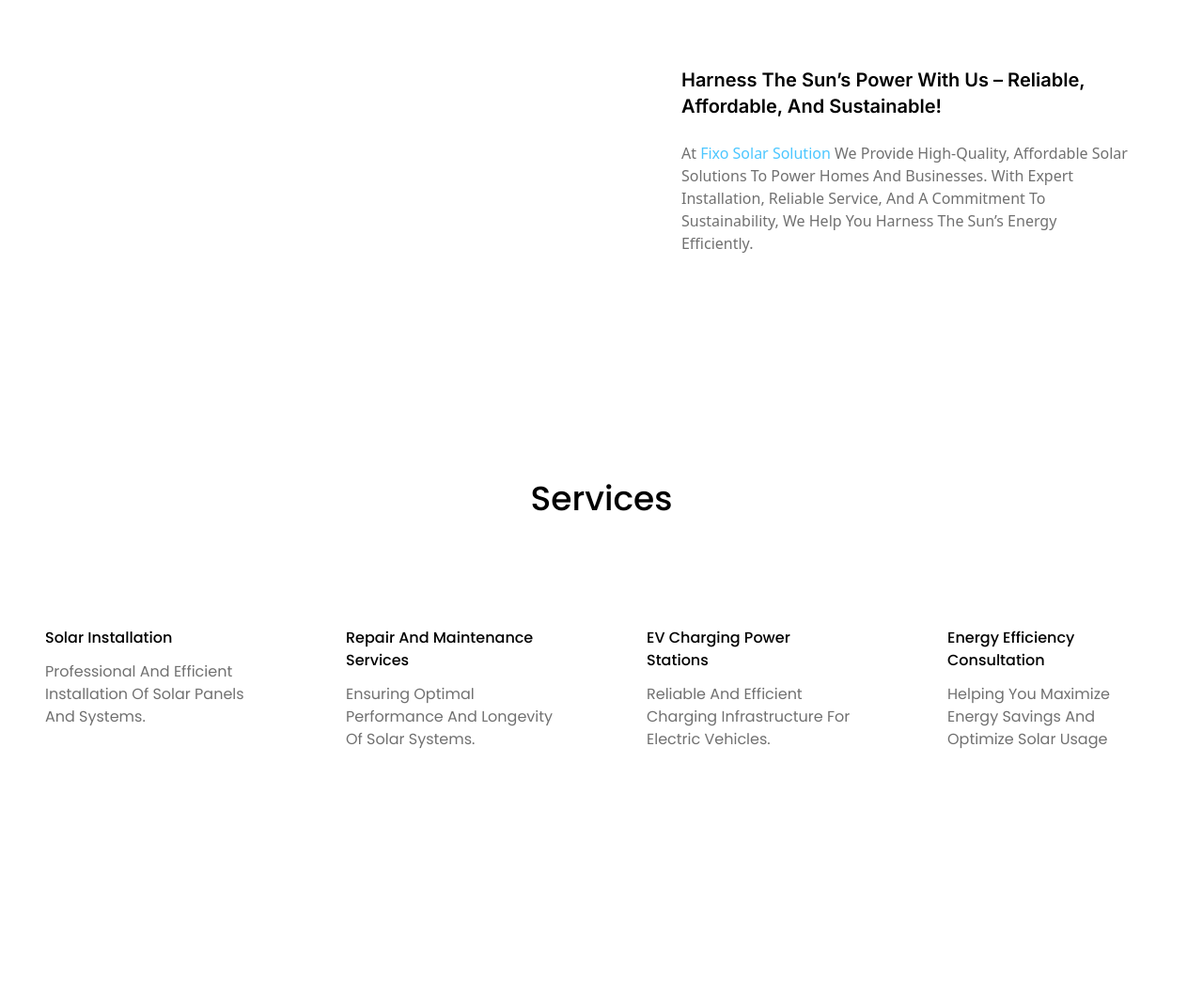
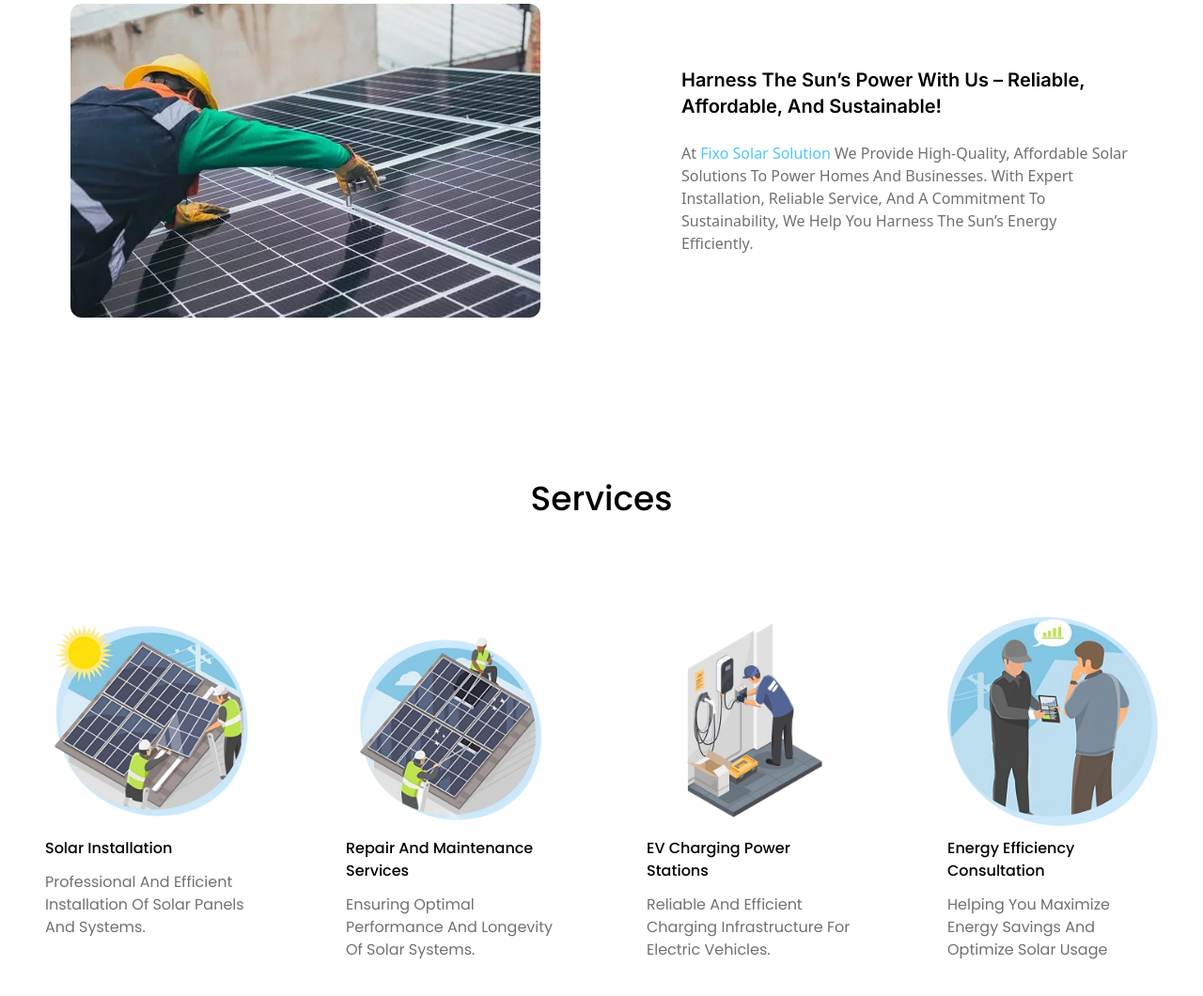
Before and after one commit to Shamveelgit/Fixo-solar-solution, a website: page index.html in a window 1280 px wide. Shown: the part 909-1969 px from the top of the page at 94% size. Drawn offline with Linux system fonts and the light colour scheme; the site is published under a folder, as on GitHub Pages, so addresses that start at the root find nothing; a web font is replaced by a local one.

Commit message:
initial commit

```diff
--- a/index.html
+++ b/index.html
@@ -5,7 +5,7 @@
     <meta charset="UTF-8">
     <meta name="viewport" content="width=device-width, initial-scale=1.0">
     <title>Fixo solar solution</title>
-    <link rel="shortcut icon" href="/assets//Mainlogo.png" type="image/x-icon">
+    <link rel="shortcut icon" href="assets//Mainlogo.png" type="image/x-icon">
     <link rel="stylesheet" href="output.css">
 
 </head>
@@ -58,7 +58,7 @@
     <main class="w-full h-[80vh] flex justify-center  items-center capitalize">
         <div class="flex items-center flex-wrap gap-5 justify-around w-11/12">
             <div class="w-1/2">
-                <img class="rounded-xl" src="/assets/residential-solar-panel-installation-service-500x500.webp" alt=""
+                <img class="rounded-xl" src="assets/residential-solar-panel-installation-service-500x500.webp" alt=""
                     srcset="">
             </div>
             <div class="w-[30rem] flex items-center justify-center flex-col">
@@ -82,25 +82,25 @@
         <section
             class="w-full flex justify-around items-center flex-wrap *:w-60 *:h-96 *:flex *:justify-start *:items-start *:gap-3 *:flex-col *:capitalize *:p-2">
             <div class="">
-                <img src="/assets/install.png" alt="">
+                <img src="assets/install.png" alt="">
                 <h6 class="poppins font-medium">Solar Installation</h6>
                 <p class="poppins text-lightBlk opacity-75"> Professional and efficient installation of solar panels and
                     systems.</p>
             </div>
             <div class="">
-                <img src="/assets/maintenance.png" alt="">
+                <img src="assets/maintenance.png" alt="">
                 <h6 class="poppins font-medium">Repair and Maintenance Services</h6>
                 <p class="poppins text-lightBlk opacity-75">Ensuring optimal performance and longevity of solar systems.
                 </p>
             </div>
             <div class="">
-                <img src="/assets/Ev charging.png" alt="">
+                <img src="assets/Ev charging.png" alt="">
                 <h6 class="poppins font-medium">EV Charging Power <br> Stations </h6>
                 <p class="poppins text-lightBlk opacity-75"> Reliable and efficient charging infrastructure for electric
                     vehicles.</p>
             </div>
             <div class="">
-                <img src="/assets/advice.png" alt="">
+                <img src="assets/advice.png" alt="">
                 <h6 class="poppins font-medium">Energy Efficiency Consultation</h6>
                 <p class="poppins text-lightBlk opacity-75">Helping you maximize energy savings and optimize solar usage
                 </p>
```
